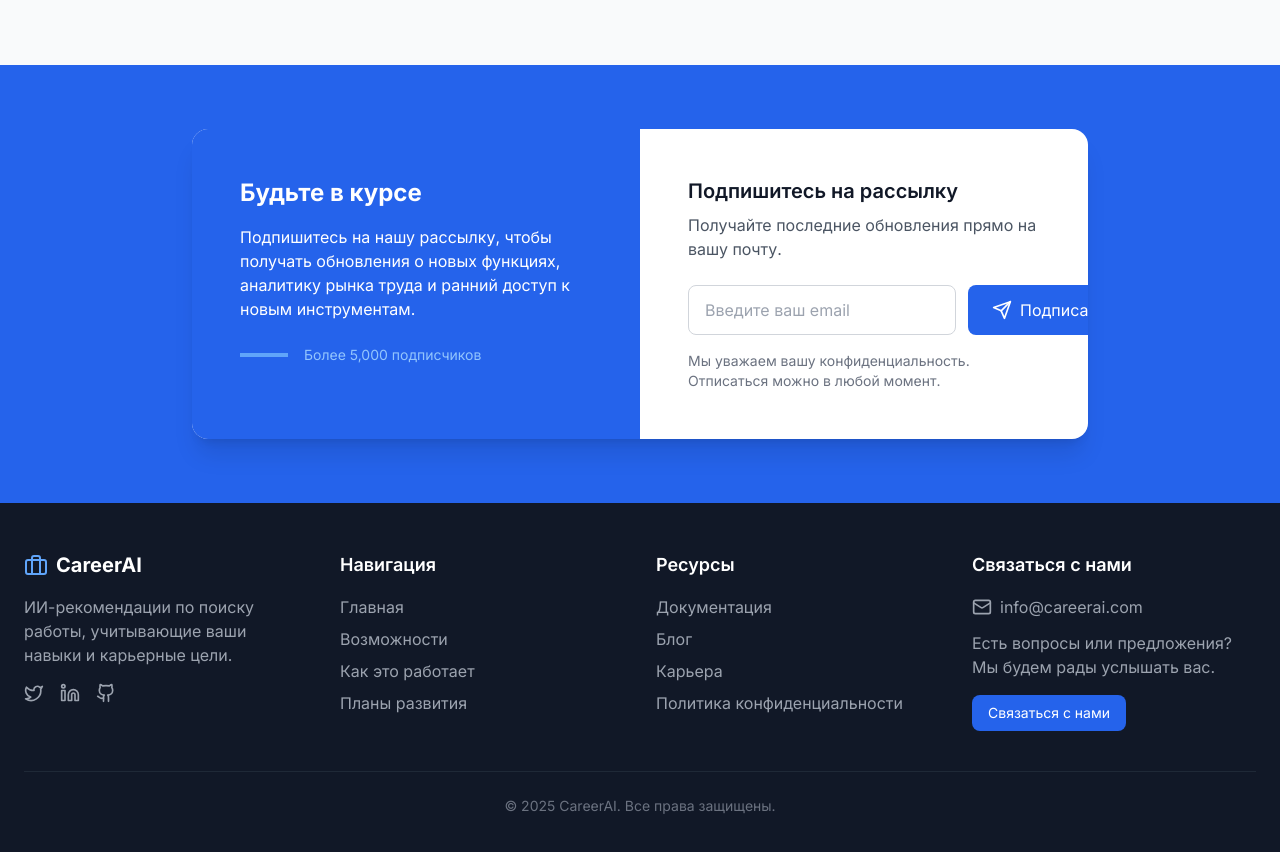
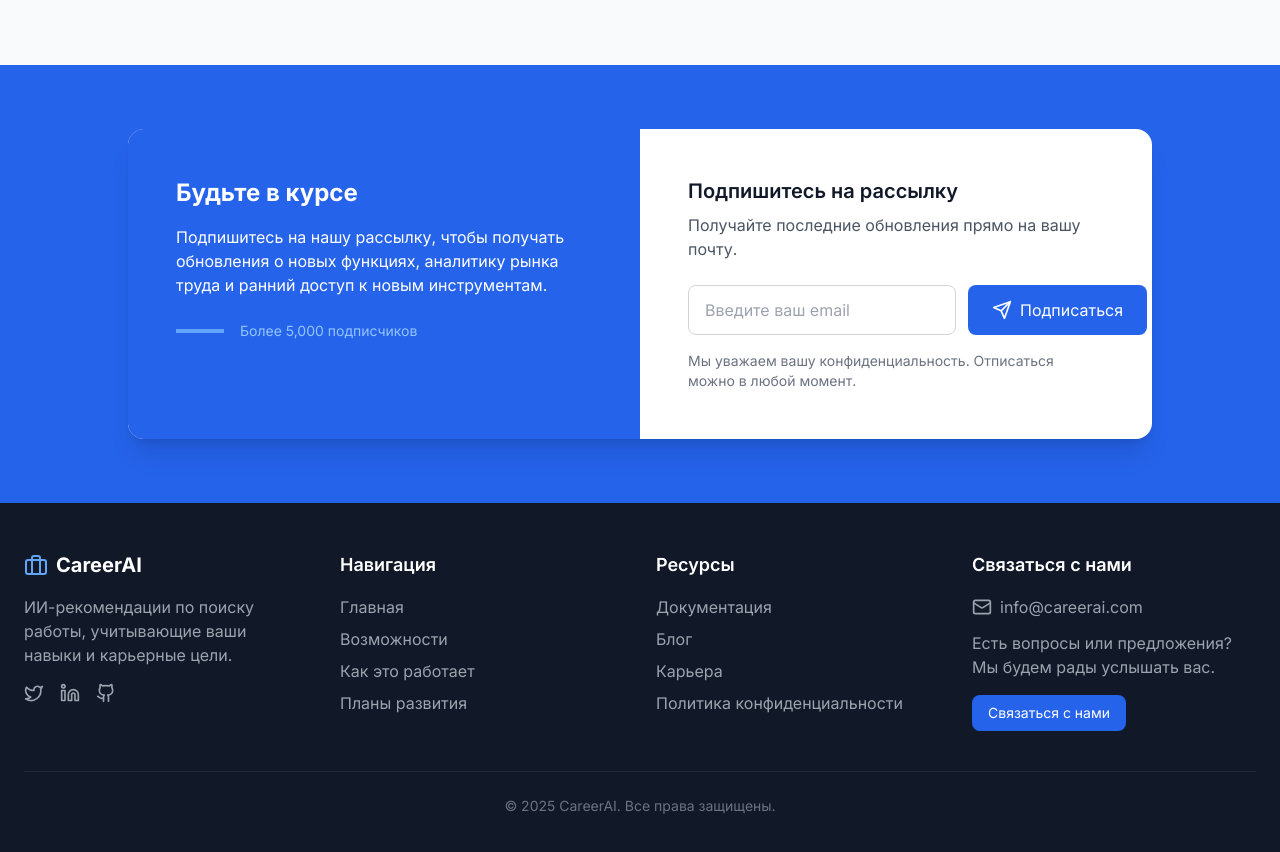
Before and after one commit to incandesc3nce/Jobs-AI-Agent, a React (Vite) app in the folder frontend/: page / in a window 1280 px wide. Shown: the part 1620-2472 px from the top of the page. Built offline with nearby package versions, Linux system fonts and the light colour scheme.

Commit message:
Fix newsletter button overflow

```diff
--- a/frontend/src/components/Newsletter.tsx
+++ b/frontend/src/components/Newsletter.tsx
@@ -16,7 +16,7 @@ const Newsletter: React.FC = () => {
   return (
     <section className="py-16 bg-blue-600">
       <div className="container mx-auto px-4 md:px-6">
-        <div className="max-w-4xl mx-auto bg-white rounded-2xl shadow-xl overflow-hidden">
+        <div className="max-w-5xl mx-auto bg-white rounded-2xl shadow-xl overflow-hidden">
           <div className="flex flex-col md:flex-row">
             <div className="md:w-1/2 p-8 md:p-12 bg-blue-600 text-white">
               <h3 className="text-2xl font-bold mb-4">Будьте в курсе</h3>
```
